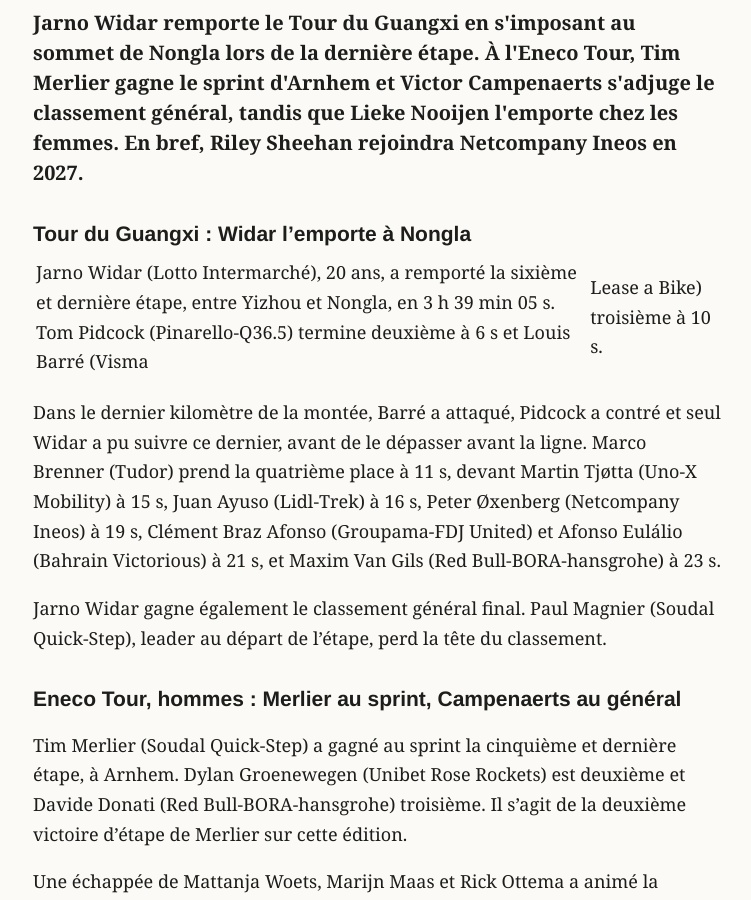
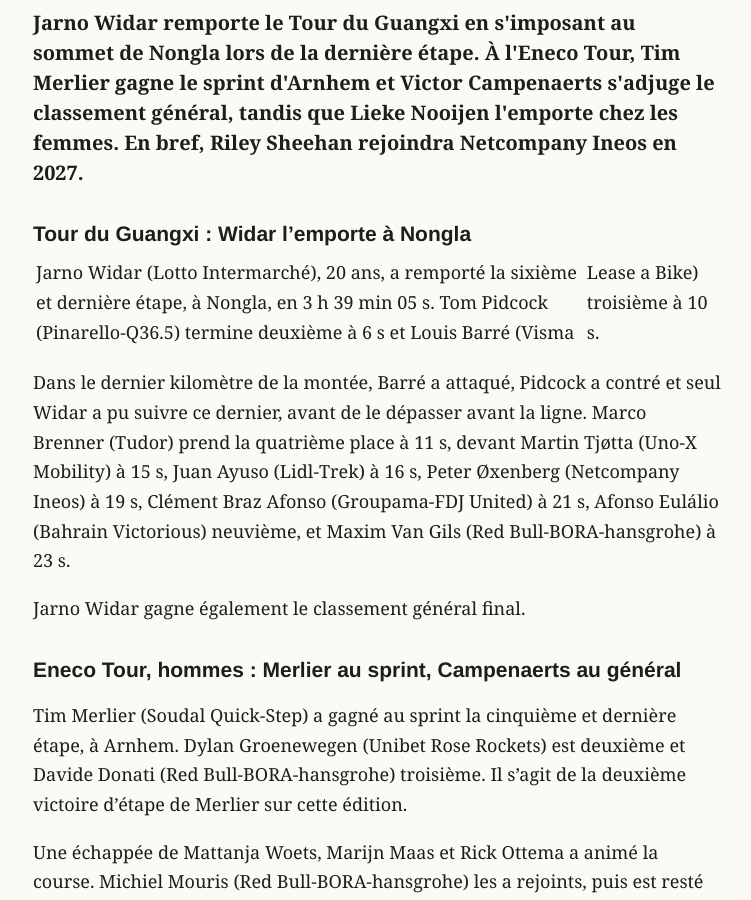
Before and after one commit to antoinebb/test-repo, a Jekyll site: the page built from _posts/2026-10-18-digest-18-10-widar-campenaerts-merlier-nooijen.md, in a window 1280 px wide and 900 px high, scrolled down 269 px. Shown: the whole window, without its empty margins (263-1014 px from the left). Built offline with Jekyll 4.4.1, drawn with Linux system fonts in a browser that asks for light colours.

Commit message:
Correction n°1 : Digest du 18/10 : Widar, Campenaerts, Merlier et Nooijen

```diff
--- a/_posts/2026-10-18-digest-18-10-widar-campenaerts-merlier-nooijen.md
+++ b/_posts/2026-10-18-digest-18-10-widar-campenaerts-merlier-nooijen.md
@@ -12,11 +12,11 @@ tags: ["Digest", "Tour du Guangxi", "Eneco Tour", "Visma-Lease a Bike", "Netcomp
 
 ## Tour du Guangxi : Widar l'emporte à Nongla
 
-Jarno Widar (Lotto Intermarché), 20 ans, a remporté la sixième et dernière étape, entre Yizhou et Nongla, en 3 h 39 min 05 s. Tom Pidcock (Pinarello-Q36.5) termine deuxième à 6 s et Louis Barré (Visma | Lease a Bike) troisième à 10 s.
+Jarno Widar (Lotto Intermarché), 20 ans, a remporté la sixième et dernière étape, à Nongla, en 3 h 39 min 05 s. Tom Pidcock (Pinarello-Q36.5) termine deuxième à 6 s et Louis Barré (Visma | Lease a Bike) troisième à 10 s.
 
-Dans le dernier kilomètre de la montée, Barré a attaqué, Pidcock a contré et seul Widar a pu suivre ce dernier, avant de le dépasser avant la ligne. Marco Brenner (Tudor) prend la quatrième place à 11 s, devant Martin Tjøtta (Uno-X Mobility) à 15 s, Juan Ayuso (Lidl-Trek) à 16 s, Peter Øxenberg (Netcompany Ineos) à 19 s, Clément Braz Afonso (Groupama-FDJ United) et Afonso Eulálio (Bahrain Victorious) à 21 s, et Maxim Van Gils (Red Bull-BORA-hansgrohe) à 23 s.
+Dans le dernier kilomètre de la montée, Barré a attaqué, Pidcock a contré et seul Widar a pu suivre ce dernier, avant de le dépasser avant la ligne. Marco Brenner (Tudor) prend la quatrième place à 11 s, devant Martin Tjøtta (Uno-X Mobility) à 15 s, Juan Ayuso (Lidl-Trek) à 16 s, Peter Øxenberg (Netcompany Ineos) à 19 s, Clément Braz Afonso (Groupama-FDJ United) à 21 s, Afonso Eulálio (Bahrain Victorious) neuvième, et Maxim Van Gils (Red Bull-BORA-hansgrohe) à 23 s.
 
-Jarno Widar gagne également le classement général final. Paul Magnier (Soudal Quick-Step), leader au départ de l'étape, perd la tête du classement.
+Jarno Widar gagne également le classement général final.
 
 ## Eneco Tour, hommes : Merlier au sprint, Campenaerts au général
 
```
